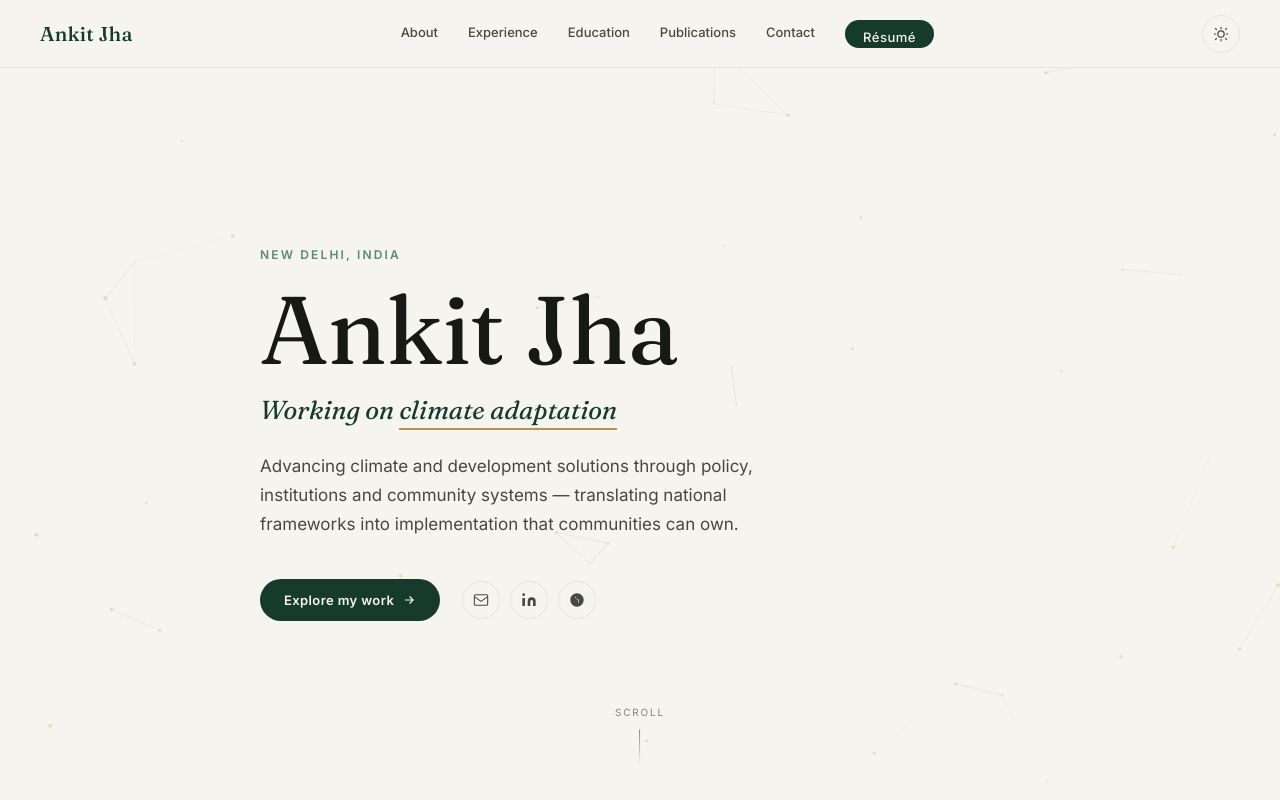
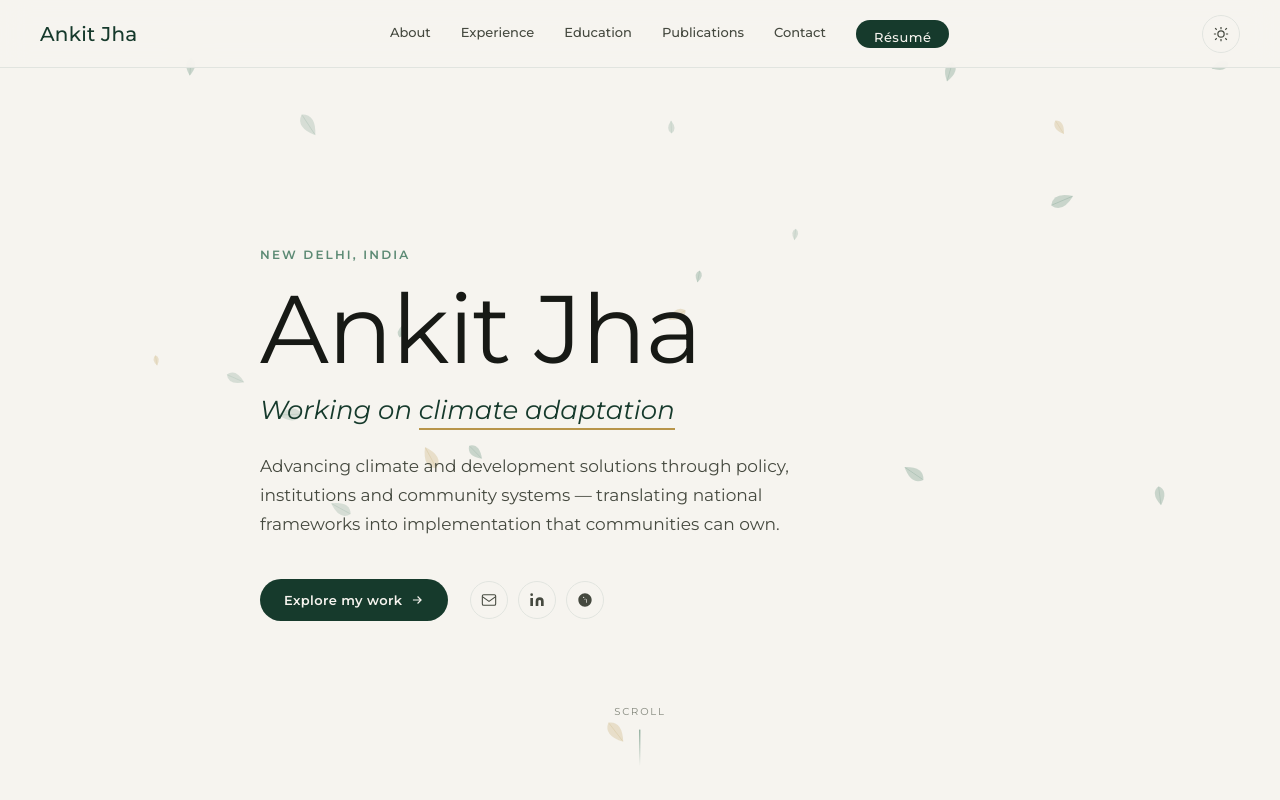
Before and after one commit to ankit-jh/ankit-jh.github.io, a plain HTML site: page index.html in a window 1280 px wide. Shown: the top 800 px of the page. Drawn offline with Linux system fonts and the light colour scheme.

Commit message:
Switch typeface to Montserrat, replace particle network with drifting leaves
Swap Fraunces/Inter for Montserrat throughout. Replace the abstract
dot-network hero background with gently drifting leaf shapes for a
more climate/nature-themed feel, in the existing green/gold palette.

```diff
--- a/index.html
+++ b/index.html
@@ -7,7 +7,7 @@
 <title>Ankit Jha — Climate Policy</title>
 <link rel="preconnect" href="https://fonts.googleapis.com">
 <link rel="preconnect" href="https://fonts.gstatic.com" crossorigin>
-<link href="https://fonts.googleapis.com/css2?family=Fraunces:ital,opsz,wght@0,9..144,300..600;1,9..144,400..500&family=Inter:wght@300;400;500;600&display=swap" rel="stylesheet">
+<link href="https://fonts.googleapis.com/css2?family=Montserrat:ital,wght@0,300;0,400;0,500;0,600;0,700;1,400;1,500&display=swap" rel="stylesheet">
 <link rel="stylesheet" href="styles.css">
 </head>
 <body>
--- a/script.js
+++ b/script.js
@@ -143,24 +143,14 @@
   /* ---------- FOOTER YEAR ---------- */
   document.getElementById('year').textContent = new Date().getFullYear();
 
-  /* ---------- HERO FIELD CANVAS ---------- */
+  /* ---------- HERO FIELD CANVAS: drifting leaves ---------- */
   const canvas = document.getElementById('fieldCanvas');
   const ctx = canvas.getContext('2d');
-  let w, h, dots = [];
+  let w, h, leaves = [];
   const reduceMotion = window.matchMedia('(prefers-reduced-motion: reduce)').matches;
 
-  function resize() {
-    w = canvas.width = window.innerWidth;
-    h = canvas.height = window.innerHeight;
-    const count = Math.min(70, Math.floor((w * h) / 22000));
-    dots = Array.from({ length: count }, () => ({
-      x: Math.random() * w,
-      y: Math.random() * h,
-      vx: (Math.random() - 0.5) * 0.25,
-      vy: (Math.random() - 0.5) * 0.25,
-      r: Math.random() * 1.6 + 0.6,
-    }));
-  }
+  const LIGHT_PALETTE = ['rgba(45,106,79,0.4)', 'rgba(92,138,116,0.38)', 'rgba(184,149,74,0.42)'];
+  const DARK_PALETTE  = ['rgba(159,216,184,0.4)', 'rgba(143,179,157,0.35)', 'rgba(214,182,103,0.45)'];
 
   function isDark() {
     const t = root.getAttribute('data-theme');
@@ -168,36 +158,59 @@
     return window.matchMedia('(prefers-color-scheme: dark)').matches;
   }
 
+  function makeLeaf(randomY) {
+    return {
+      x: Math.random() * w,
+      y: randomY ? Math.random() * h : h + 30 + Math.random() * 60,
+      size: 10 + Math.random() * 16,
+      speed: 0.25 + Math.random() * 0.45,
+      swayAmp: 18 + Math.random() * 26,
+      swayFreq: 0.004 + Math.random() * 0.006,
+      swaySeed: Math.random() * 1000,
+      rotation: Math.random() * Math.PI * 2,
+      rotationSpeed: (Math.random() - 0.5) * 0.01,
+      paletteIdx: Math.floor(Math.random() * 3),
+    };
+  }
+
+  function resize() {
+    w = canvas.width = window.innerWidth;
+    h = canvas.height = window.innerHeight;
+    const count = Math.min(34, Math.floor((w * h) / 42000));
+    leaves = Array.from({ length: count }, () => makeLeaf(true));
+  }
+
+  function drawLeaf(leaf, color) {
+    const sway = Math.sin(leaf.y * leaf.swayFreq + leaf.swaySeed) * leaf.swayAmp;
+    ctx.save();
+    ctx.translate(leaf.x + sway, leaf.y);
+    ctx.rotate(leaf.rotation);
+    const s = leaf.size;
+    ctx.beginPath();
+    ctx.moveTo(0, s / 2);
+    ctx.quadraticCurveTo(s / 2, s / 5, 0, -s / 2);
+    ctx.quadraticCurveTo(-s / 2, s / 5, 0, s / 2);
+    ctx.closePath();
+    ctx.fillStyle = color;
+    ctx.fill();
+    ctx.beginPath();
+    ctx.moveTo(0, s / 2.2);
+    ctx.lineTo(0, -s / 2.2);
+    ctx.strokeStyle = color;
+    ctx.lineWidth = Math.max(0.6, s * 0.035);
+    ctx.stroke();
+    ctx.restore();
+  }
+
   function draw() {
     ctx.clearRect(0, 0, w, h);
-    const lineColor = isDark() ? 'rgba(159,216,184,' : 'rgba(45,106,79,';
-    const dotColor = isDark() ? 'rgba(214,182,103,0.6)' : 'rgba(184,149,74,0.45)';
+    const palette = isDark() ? DARK_PALETTE : LIGHT_PALETTE;
 
-    dots.forEach(d => {
-      d.x += d.vx; d.y += d.vy;
-      if (d.x < 0 || d.x > w) d.vx *= -1;
-      if (d.y < 0 || d.y > h) d.vy *= -1;
-    });
-
-    for (let i = 0; i < dots.length; i++) {
-      for (let j = i + 1; j < dots.length; j++) {
-        const dx = dots[i].x - dots[j].x, dy = dots[i].y - dots[j].y;
-        const dist = Math.hypot(dx, dy);
-        if (dist < 130) {
-          ctx.strokeStyle = `${lineColor}${(1 - dist / 130) * 0.25})`;
-          ctx.lineWidth = 1;
-          ctx.beginPath();
-          ctx.moveTo(dots[i].x, dots[i].y);
-          ctx.lineTo(dots[j].x, dots[j].y);
-          ctx.stroke();
-        }
-      }
-    }
-    dots.forEach(d => {
-      ctx.beginPath();
-      ctx.arc(d.x, d.y, d.r, 0, Math.PI * 2);
-      ctx.fillStyle = dotColor;
-      ctx.fill();
+    leaves.forEach(leaf => {
+      leaf.y -= leaf.speed;
+      leaf.rotation += leaf.rotationSpeed;
+      if (leaf.y < -30) Object.assign(leaf, makeLeaf(false));
+      drawLeaf(leaf, palette[leaf.paletteIdx]);
     });
 
     if (!reduceMotion) requestAnimationFrame(draw);
--- a/styles.css
+++ b/styles.css
@@ -16,8 +16,8 @@ html { scroll-behavior: smooth; }
   --gold:     #b8954a;
   --radius:   10px;
   --nav-h:    68px;
-  --sans:     'Inter', sans-serif;
-  --serif:    'Fraunces', serif;
+  --sans:     'Montserrat', sans-serif;
+  --serif:    'Montserrat', sans-serif;
   --ease:     cubic-bezier(.22,1,.36,1);
 }
 
```
